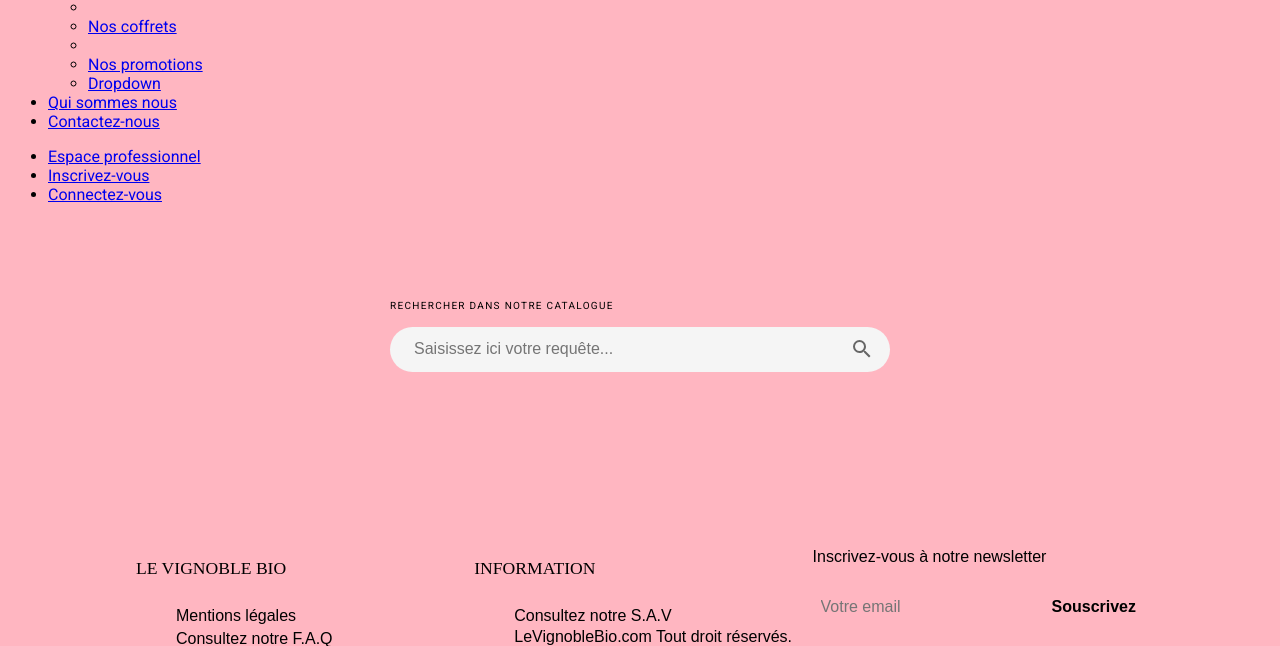
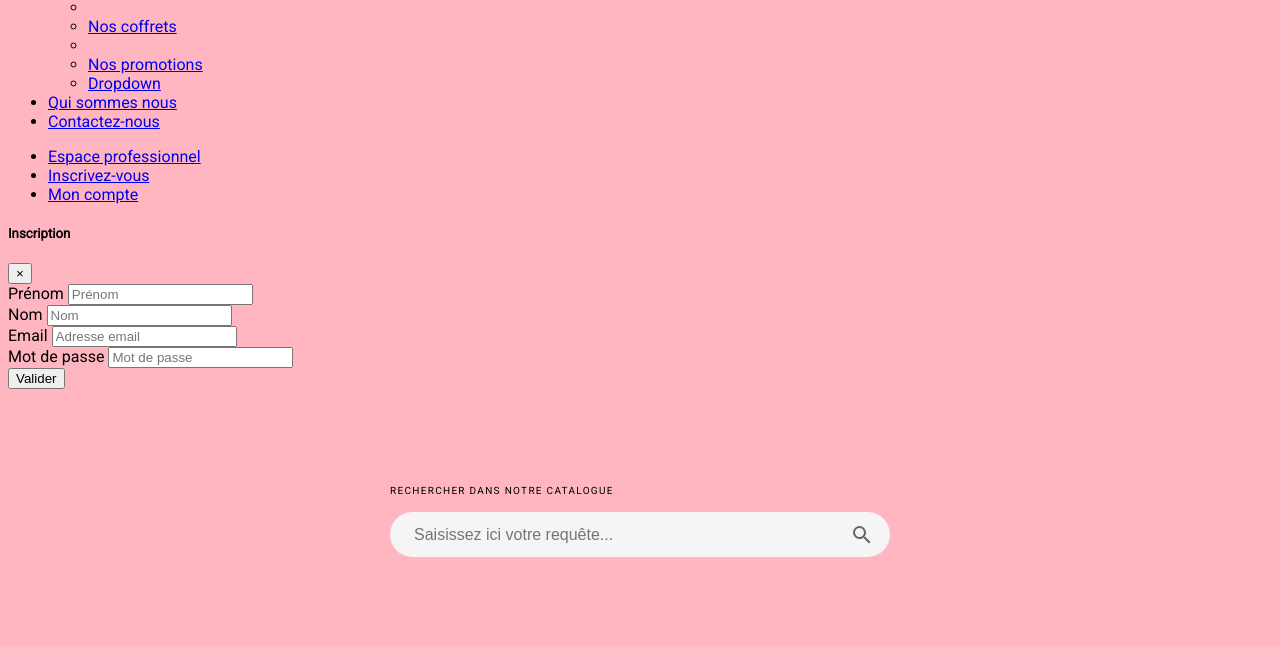
Before and after one commit to David-2906/Le-vignoblebio, a PHP site: page /nos-vins-blanc.php in a window 1280 px wide. Shown: the part 375-1021 px from the top of the page. Run offline with PHP 8.4, Linux system fonts and the light colour scheme.

Commit message:
Inscription

```diff
--- a/Le-vignoble-bio-master/includes/header.php
+++ b/Le-vignoble-bio-master/includes/header.php
@@ -33,9 +33,45 @@
             </ul>
             <ul class="navbar-nav ml-auto">
               <li class="nav-item"><a class="btn rounded-pill btn-dark py-2 px-4" href="#">Espace professionnel</a></li>
-              <li class="nav-item"><a class="btn rounded-pill btn-dark py-2 px-4" href="#">Inscrivez-vous</a></li>
-              <li class="nav-item"><a class="btn rounded-pill btn-dark py-2 px-4" href="#">Connectez-vous</a></li>
+              <li class="nav-item"><a class="btn rounded-pill btn-dark py-2 px-4" href="#" data-toggle="modal" data-target="#exampleModal">Inscrivez-vous</a></li>
+              <li class="nav-item"><a class="btn rounded-pill btn-dark py-2 px-4" href="#">Mon compte</a></li>
             </ul>
           </div>
         </nav>
+
+
+        <div class="modal fade" id="exampleModal" tabindex="-1" role="dialog" aria-labelledby="exampleModalLabel" aria-hidden="true">
+    <div class="modal-dialog" role="document">
+        <div class="modal-content">
+        <div class="modal-header">
+            <h5 class="modal-title" id="exampleModalLabel">Inscription</h5>
+            <button type="button" class="close" data-dismiss="modal" aria-label="Close">
+            <span aria-hidden="true">&times;</span>
+            </button>
+        </div>
+        <div class="modal-body">
+            <form class="p-3" action="#" method="post">
+                <div class="row mb-3">
+                    <label class="col-12 col-md-3 pl-0" for="firstname">Prénom</label>
+                    <input class="col-12 col-md-9" type="text" name="firstname" id="firstname" placeholder="Prénom">
+                </div>
+                <div class="row mb-3">
+                    <label class="col-12 col-md-3 pl-0" for="name">Nom</label>
+                    <input class="col-12 col-md-9" type="text" name="name" id="name" placeholder="Nom">
+                </div>
+                <div class="row mb-3">
+                    <label class="col-12 col-md-3 pl-0" for="email">Email</label>
+                    <input class="col-12 col-md-9" type="email" name="email" id="email" placeholder="Adresse email">
+                </div>
+                <div class="row mb-3">
+                    <label class="col-12 col-md-3 pl-0" for="password">Mot de passe</label>
+                    <input class="col-12 col-md-9" type="password" name="password" id="password" placeholder="Mot de passe">
+                </div>
+                <input type="hidden" name="action" value="signup">
+                <div class="row mb-3 justify-content-end">
+                    <input  class="" type="submit" value="Valider">
+                </div>
+            </form>
+        </div>
+        <div class="modal-footer h-0">
       </header>
```
Also changed, not shown: Le-vignoble-bio-master/accueil.php (+14 -9 lines), Le-vignoble-bio-master/style.css (+6 -1 lines).
